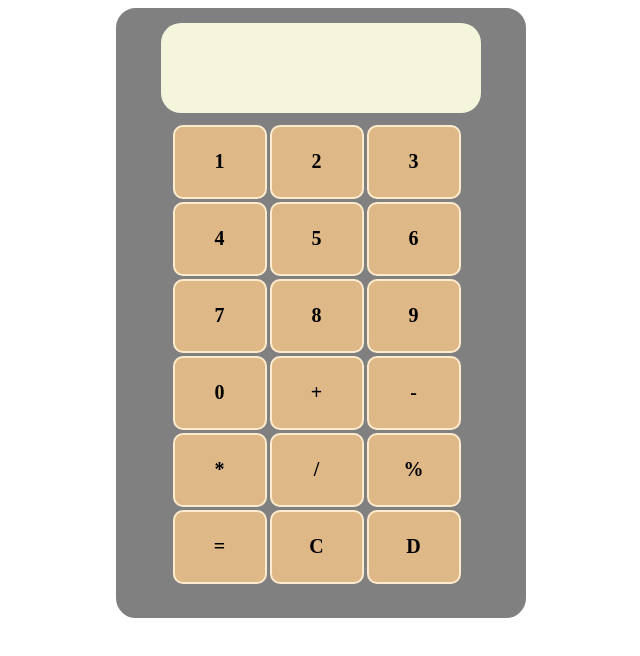
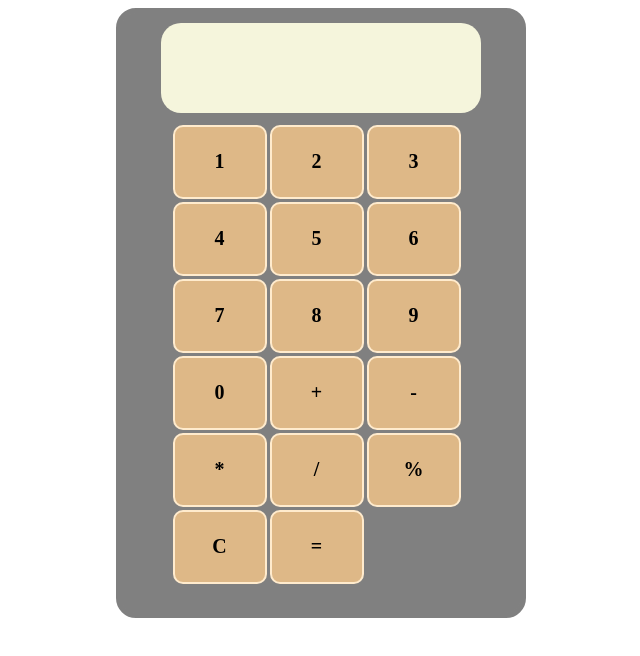
Before and after one commit to johcodes19/CalculatorInJavascript, a plain HTML site: page index.html in a window 1280 px wide. Shown: the whole page, without its empty margins (319-959 px from the left). Drawn offline with Linux system fonts and the light colour scheme.

Commit message:
Given the divs with a data set of = and C an id of equals and clear respectively to ease styling

```diff
--- a/index.html
+++ b/index.html
@@ -25,9 +25,8 @@
             <div class="button" data-button="*"></div>
             <div class="button" data-button="/"></div>
             <div class="button" data-button="%"></div>
-            <div class="button" data-button="="></div>
-            <div class="button" data-button="C"></div>
-            <div class="button" data-button="D"></div>
+            <div class="button" id="clear" data-button="C"></div>
+            <div class="button" id="equals" data-button="="></div>
         </div>
     </div>
     <script src="script.js"></script>
```
